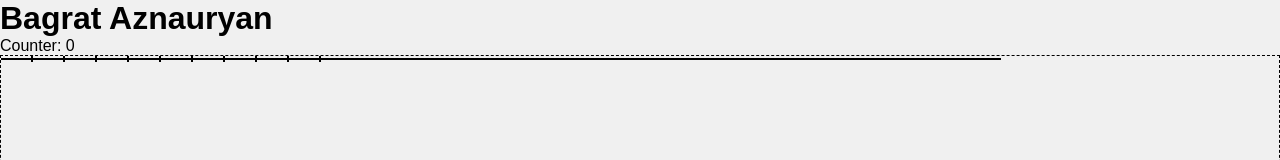
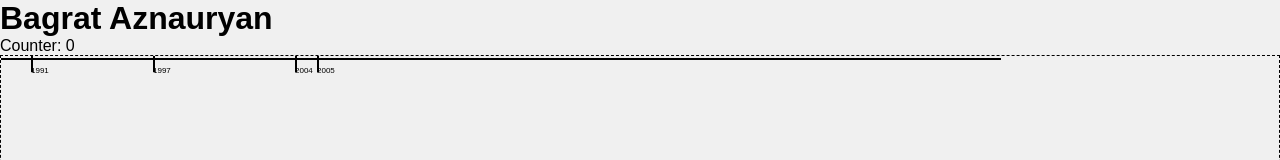
Before and after one commit to bagrat/bagrat.io, a Vue app: page / in a window 1280 px wide. Shown: the top 160 px of the page. Built offline with nearby package versions, Linux system fonts and the light colour scheme.

Commit message:
Start implement EventMarkers (WIP)
Implemented pieces:
* Markers spacing

```diff
--- /dev/null
+++ b/src/components/EventMarkers.vue
@@ -0,0 +1,85 @@
+<script setup>
+import { defineProps } from 'vue'
+
+const { events } = defineProps({
+  events: Array,
+})
+
+const spacingMultiplier = 20;
+
+function getEventsWithDeltas(events) {
+  return events.reduce((result, current, index, events) => {
+    if (index === 1) {
+      const previous = result
+      return [
+        {...previous, delta: 0},
+        {...current, delta: current.year - previous.year},
+      ]
+    } else {
+      const previous = events[index - 1]
+
+      return [
+        ...result,
+        {...current, delta: current.year - previous.year},
+      ]
+    }
+  })
+}
+
+const eventsWithDeltas = getEventsWithDeltas(events)
+console.log(eventsWithDeltas)
+</script>
+
+<template>
+  <ul id="events">
+    <template v-for="eventMarker in eventsWithDeltas">
+      <li :style="{'margin-left': `${eventMarker.delta * spacingMultiplier}px`}">
+        <div>{{ eventMarker.year }}</div>
+      </li>
+    </template>
+  </ul>
+</template>
+
+<style scoped>
+ul#events {
+  position: absolute;
+  display: flex;
+  margin: 0 0 0 0;
+  padding: 0 0 0 0;
+  z-index: 0;
+  padding-left: 30px;
+
+  /* DEBUG */
+  /* border: dashed 1px black; */
+}
+
+ul#events > li {
+  list-style-type: none;
+
+  /* DEBUG */
+  /* padding-left: 30px; */
+  /* border: dashed 1px black; */
+}
+
+ul#events > li > div {
+  /* min-width: 6px; */
+  /* width: 6px; */
+
+  /* min-height: 6px; */
+  /* height: 6px; */
+
+  /* border-radius: 3px; */
+
+  min-width: 2px;
+  width: 2px;
+  min-height: 6px;
+  height: 6px;
+
+  background-color: black;
+
+  /* DEBUG */
+
+  padding-top: 10px;
+  font-size: 8px;
+}
+</style>
--- a/src/components/Timeline.vue
+++ b/src/components/Timeline.vue
@@ -1,6 +1,11 @@
 <script setup>
-import { ref } from 'vue'
+import { ref, defineProps } from 'vue'
 import DiscreteScrollArea from './DiscreteScrollArea.vue'
+import EventMarkers from './EventMarkers.vue'
+
+const { events } = defineProps({
+  events: Array,
+})
 
 const counter = ref(0)
 
@@ -18,11 +23,7 @@ function handleScroll(direction) {
   <span>Counter: {{ counter }}</span>
   <div id="timeline-container">
     <div id="timeline-axis"></div>
-    <ul id="events">
-      <li v-for="_ in 10">
-        <div></div>
-      </li>
-    </ul>
+    <EventMarkers :events="events"/>
     <DiscreteScrollArea @discreteScroll="handleScroll"/>
   </div>
 </template>
@@ -50,43 +51,4 @@ function handleScroll(direction) {
   position: absolute;
   z-index: -10;
 }
-
-ul#events {
-  position: absolute;
-  display: flex;
-  margin: 0 0 0 0;
-  padding: 0 0 0 0;
-  z-index: 0;
-
-  /* DEBUG */
-  /* border: dashed 1px black; */
-}
-
-ul#events > li {
-  list-style-type: none;
-
-  /* DEBUG */
-  padding-left: 30px;
-  /* border: dashed 1px black; */
-}
-
-ul#events > li > div {
-  /* min-width: 6px; */
-  /* width: 6px; */
-
-  /* min-height: 6px; */
-  /* height: 6px; */
-
-  /* border-radius: 3px; */
-
-  min-width: 2px;
-  width: 2px;
-  min-height: 6px;
-  height: 6px;
-
-  background-color: black;
-
-  /* margin-left: 10px; */
-  /* margin-right: 10px; */
-}
 </style>
--- a/src/views/EngView.vue
+++ b/src/views/EngView.vue
@@ -1,10 +1,25 @@
 <script setup>
 import Timeline from '@/components/Timeline.vue'
+
+const events = [
+  {
+    year: 1991
+  },
+  {
+    year: 1997
+  },
+  {
+    year: 2004,
+  },
+  {
+    year: 2005,
+  },
+]
 </script>
 
 <template>
   <h1>Bagrat Aznauryan</h1>
-  <Timeline></Timeline>
+  <Timeline :events="events"></Timeline>
 </template>
 
 <style>
```
Also changed, not shown: 1 other file (tests, documents, lock files or other folders).
